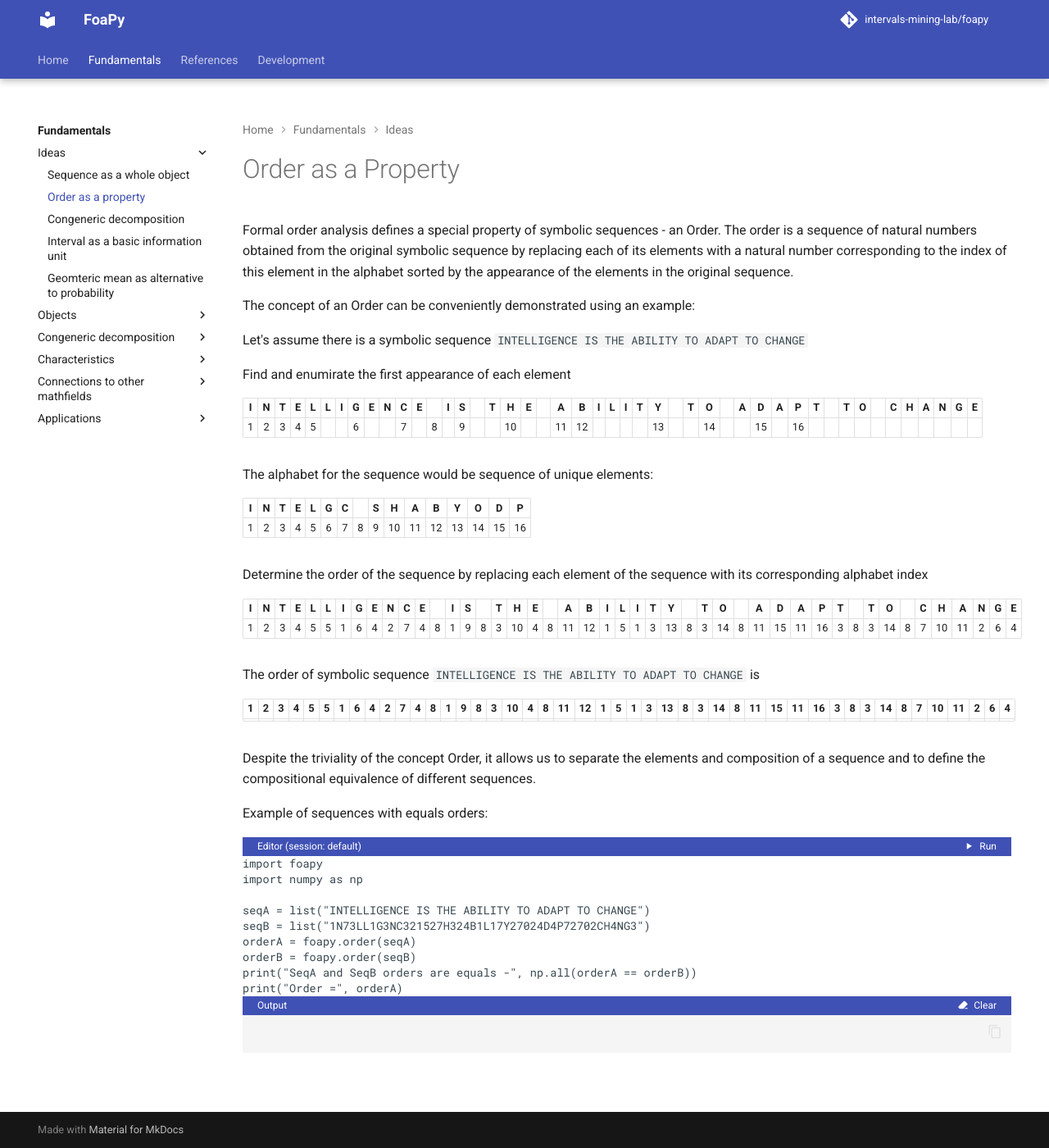
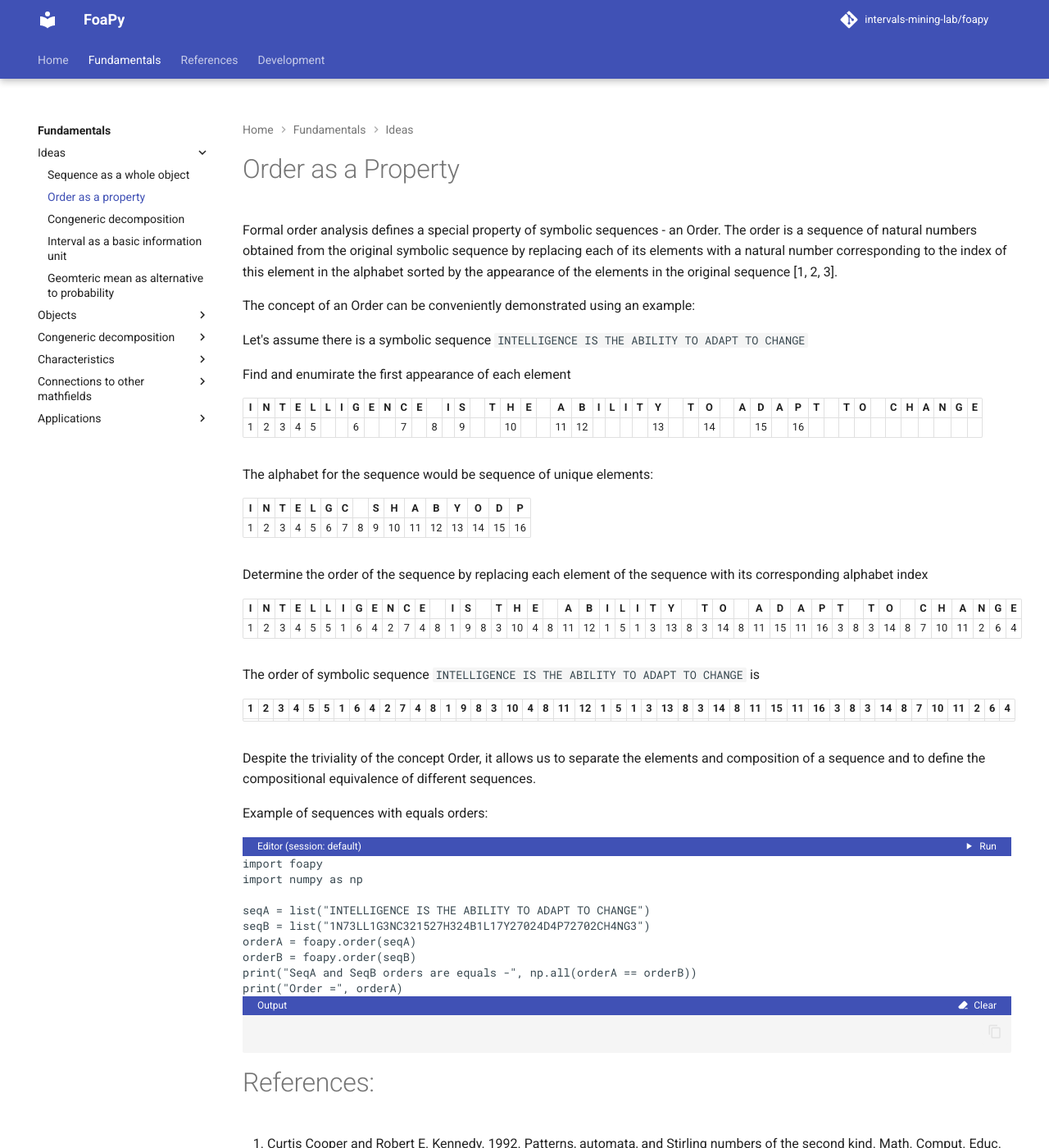
Before and after one commit to intervals-mining-lab/foapy, an MkDocs documentation site: the page built from docs/fundamentals/ideas/order_as_a_property.md, in a window 1280 px wide and 1400 px high. Shown: the whole window at 82% size. Built offline with MkDocs 1.6.1 and Material for MkDocs 9.7.7, drawn with Linux system fonts in a browser that asks for light colours; comment, search, counter and statistics services are not loaded; the version menu is left out; some of the changed text lies outside the part shown.

Commit message:
Update order_as_a_property.md
Added references section

```diff
--- a/docs/fundamentals/ideas/order_as_a_property.md
+++ b/docs/fundamentals/ideas/order_as_a_property.md
@@ -7,7 +7,7 @@ hide:
 Formal order analysis defines a special property of symbolic sequences - an Order.
 The order is a sequence of natural numbers obtained from the original symbolic sequence by replacing each
 of its elements with a natural number corresponding to the index of this element in the alphabet
-sorted by the appearance of the elements in the original sequence.
+sorted by the appearance of the elements in the original sequence [1, 2, 3].
 
 The concept of an Order can be conveniently demonstrated using an example:
 
@@ -74,3 +74,9 @@ print("Order =", orderA)
     text-align: center !important;
 }
 </style>
+
+# References:
+
+1. Curtis Cooper and Robert E. Kennedy. 1992. Patterns, automata, and Stirling numbers of the second kind. Math. Comput. Educ. 26, 2 (Spring 1992), 120–124.
+2. Gumenjuk A., Kostyshin A., Simonova S. An approach to the research of the structure of linguistic and musical texts. Glottometrics. 2002. № 3. P. 61–89.
+3. (In russian) V.I. Arnold, Complexity of finite sequences of zeros and ones and geometry of finite function spaces: el. print, 2005. http://mms.mathnet.ru/meetings/2005/arnold.pdf
```
